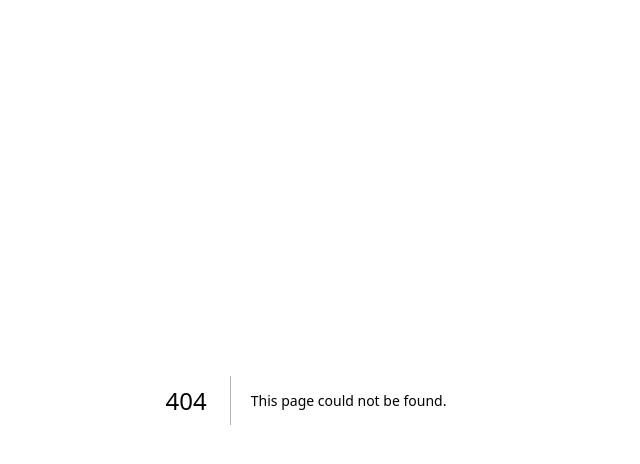
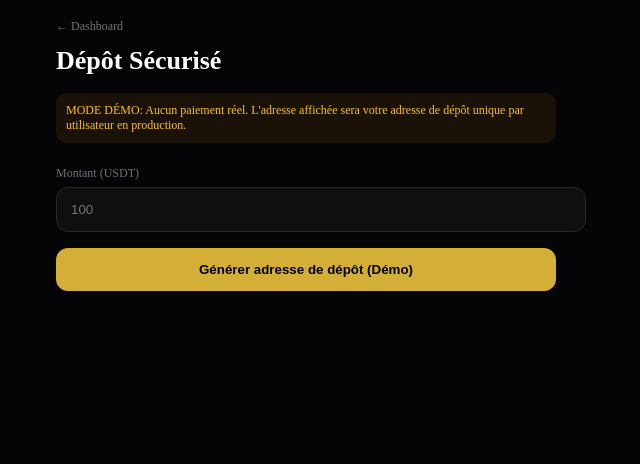
Before and after one commit to novainvestment0-dotcom/novainvest-staking, a Next.js app: page /deposit in a window 1280 px wide. Before the commit this address had no page. Shown: the top 464 px of the page, without its empty margins (334-974 px from the left). Built offline with nearby package versions, Linux system fonts and the light colour scheme.

Commit message:
Create page.tsx

```diff
--- /dev/null
+++ b/app/deposit/page.tsx
@@ -0,0 +1,31 @@
+'use client'
+import { useState } from 'react'
+export default function Deposit(){
+  const [step, setStep] = useState(1)
+  return (
+    <div style={{minHeight:'100vh', background:'#050507', color:'white', padding:'16px'}}>
+      <div style={{maxWidth:'500px', margin:'0 auto'}}>
+        <a href="/dashboard" style={{fontSize:'12px', color:'#71717a', textDecoration:'none'}}>← Dashboard</a>
+        <h1 style={{fontSize:'26px', fontWeight:900, marginTop:'12px'}}>Dépôt Sécurisé</h1>
+        <p style={{fontSize:'12px', color:'#fbbf24', background:'#f59e0b15', padding:'10px', borderRadius:'10px', marginTop:'10px'}}>MODE DÉMO: Aucun paiement réel. L'adresse affichée sera votre adresse de dépôt unique par utilisateur en production.</p>
+
+        {step===1 && (
+          <div style={{marginTop:'20px'}}>
+            <label style={{fontSize:'12px', color:'#71717a'}}>Montant (USDT)</label>
+            <input type="number" placeholder="100" style={{width:'100%', background:'#0F0F10', border:'1px solid #27272a', padding:'14px', borderRadius:'12px', color:'white', marginTop:'6px'}}/>
+            <button onClick={()=>setStep(2)} style={{width:'100%', background:'#D4AF37', color:'black', padding:'14px', borderRadius:'12px', fontWeight:900, border:'none', marginTop:'16px'}}>Générer adresse de dépôt (Démo)</button>
+          </div>
+        )}
+        {step===2 && (
+          <div style={{background:'#0F0F10', border:'1px solid #27272a', borderRadius:'16px', padding:'18px', marginTop:'20px', textAlign:'center'}}>
+            <p style={{fontSize:'12px', color:'#71717a'}}>Envoyez uniquement USDT TRC20</p>
+            <div style={{background:'white', width:'160px', height:'160px', margin:'16px auto', borderRadius:'12px', display:'flex', alignItems:'center', justifyContent:'center', color:'black', fontSize:'10px'}}>QR CODE ICI</div>
+            <p style={{fontFamily:'monospace', fontSize:'11px', wordBreak:'break-all', background:'#18181b', padding:'10px', borderRadius:'8px'}}>TQn9Y2...DemoAddress...9a8b7c</p>
+            <p style={{fontSize:'11px', color:'#10B981', marginTop:'12px'}}>● En attente de confirmation blockchain (DÉMO)</p>
+            <button onClick={()=>setStep(1)} style={{marginTop:'12px', background:'transparent', border:'none', color:'#71717a', fontSize:'12px'}}>← Retour</button>
+          </div>
+        )}
+      </div>
+    </div>
+  )
+}
```
